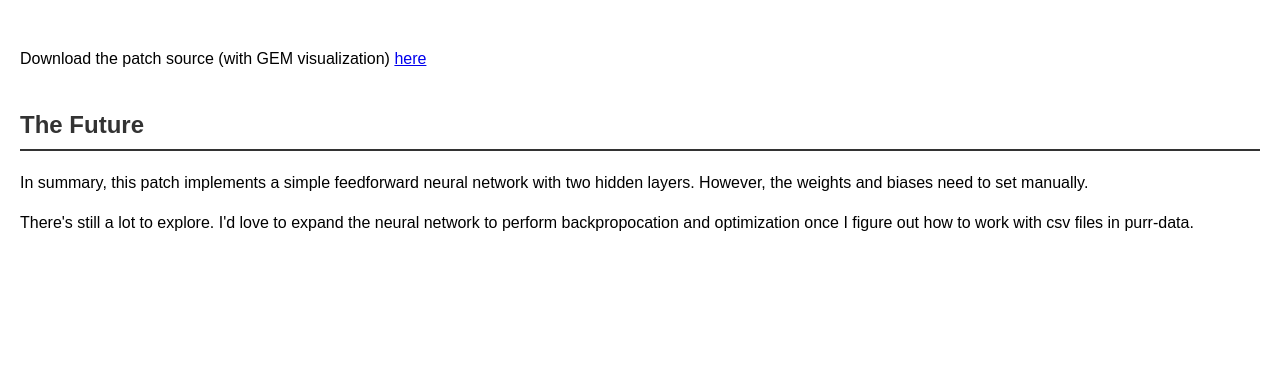
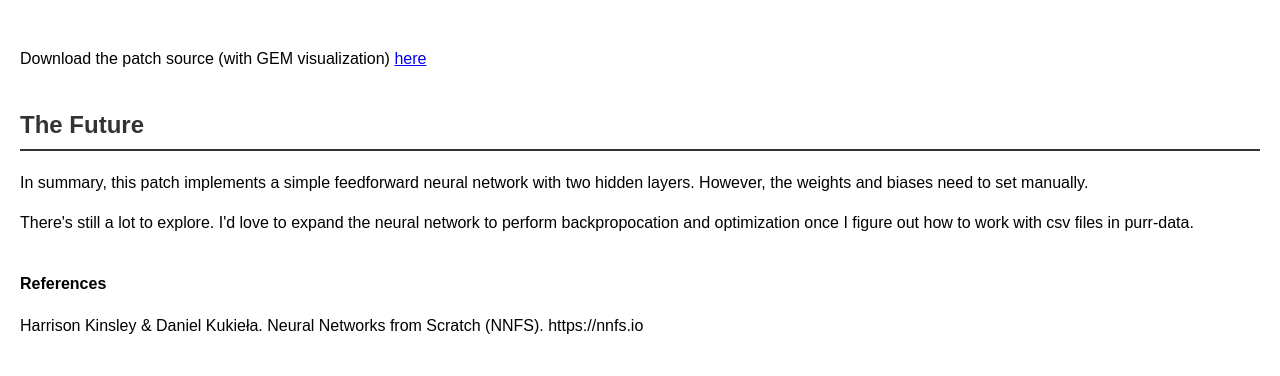
Before and after one commit to AnxiousAnt/nnpd, a plain HTML site: page index.html in a window 1280 px wide. Shown: the part 2524-2900 px from the top of the page. Before the commit the page ends 2819 px from the top, so only its background shows below. Drawn offline with Linux system fonts and the light colour scheme.

Commit message:
Update index.html

```diff
--- a/index.html
+++ b/index.html
@@ -52,6 +52,12 @@
             <p>There's still a lot to explore. I'd love to expand the neural network to perform backpropocation and optimization once I figure out how to work with csv files in purr-data.</p>
         </section>
 
+        <section>
+            <h4>References</h4>
+            <p>Harrison Kinsley & Daniel Kukieła. Neural Networks from Scratch (NNFS). https://nnfs.io</p>
+            <br>
+        </section>
+
     </main>
 
     <footer>
```
